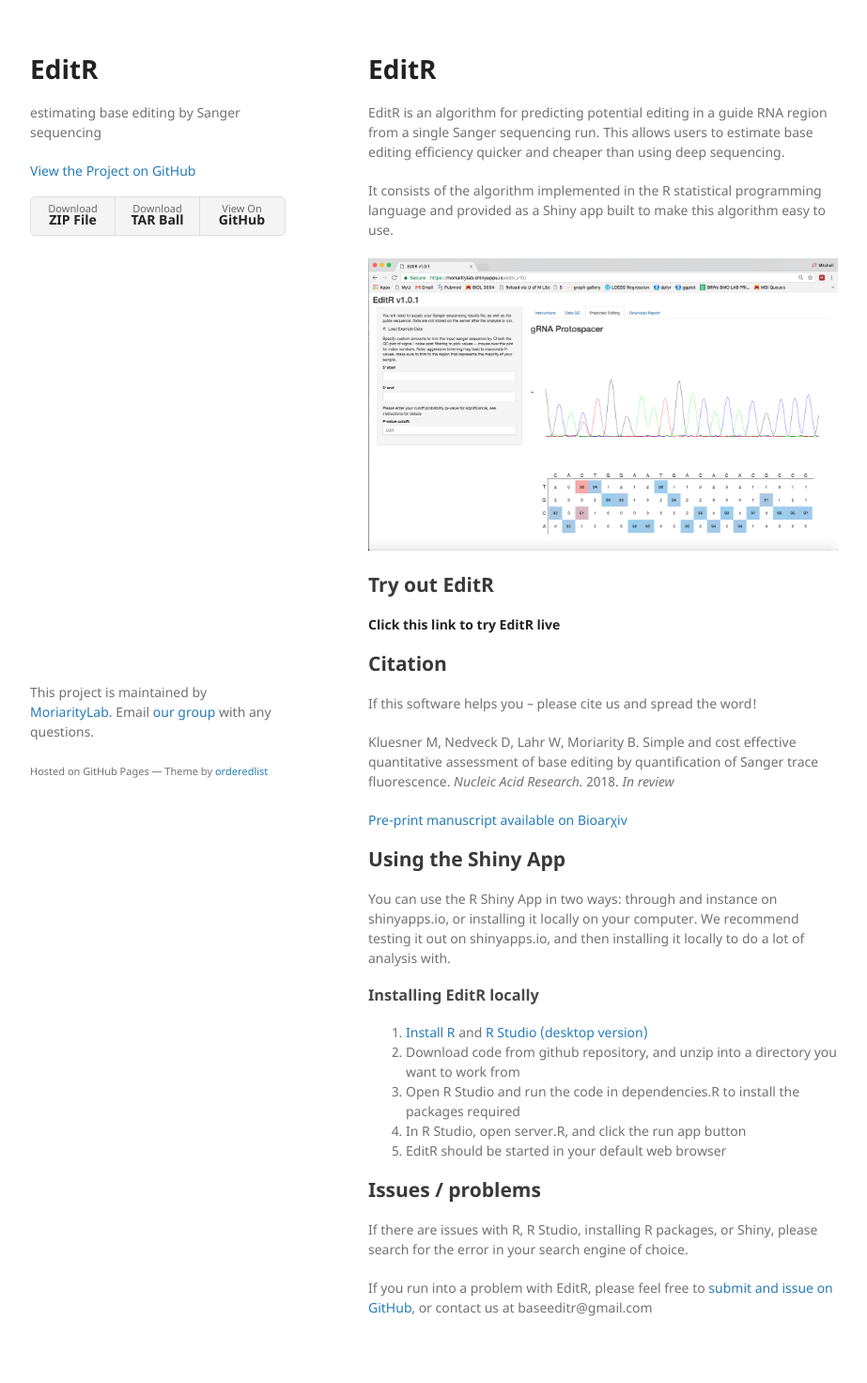
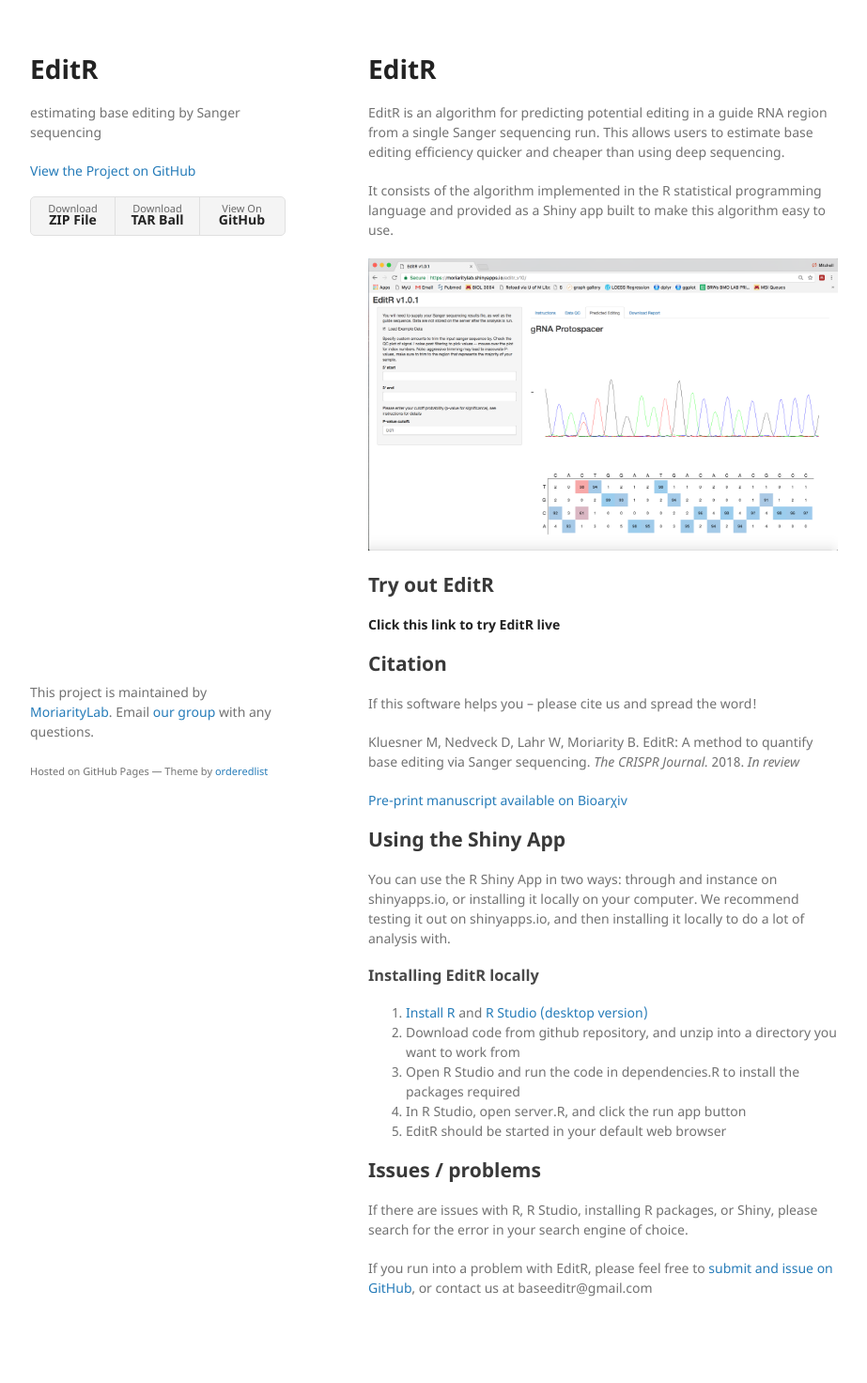
Before and after one commit to MoriarityLab/EditR, a Jekyll site: the page built from docs/index.md, in a window 1280 px wide. Shown: the whole page at 94% size, without its empty margins (178-1101 px from the left). Built offline with Jekyll 4.4.1, drawn with Linux system fonts in a browser that asks for light colours; our own code applies the rules of GitHub Pages for plain Markdown files; after the commit the page ends 1451 px from its top, so only the background shows below that.

Commit message:
Update index.md
Changed the splash page to be consistent with the Reviewer's comments

```diff
--- a/docs/index.md
+++ b/docs/index.md
@@ -24,7 +24,7 @@
 If this software helps you -- please cite us and spread the word!
 
 
-Kluesner M, Nedveck D, Lahr W, Moriarity B. Simple and cost effective quantitative assessment of base editing by quantification of Sanger trace fluorescence. *Nucleic Acid Research.* 2018. *In review*
+Kluesner M, Nedveck D, Lahr W, Moriarity B. EditR: A method to quantify base editing via Sanger sequencing. *The CRISPR Journal.* 2018. *In review*
 
 [Pre-print manuscript available on Bioarχiv](https://www.biorxiv.org/content/early/2017/11/05/213496)
 
```
